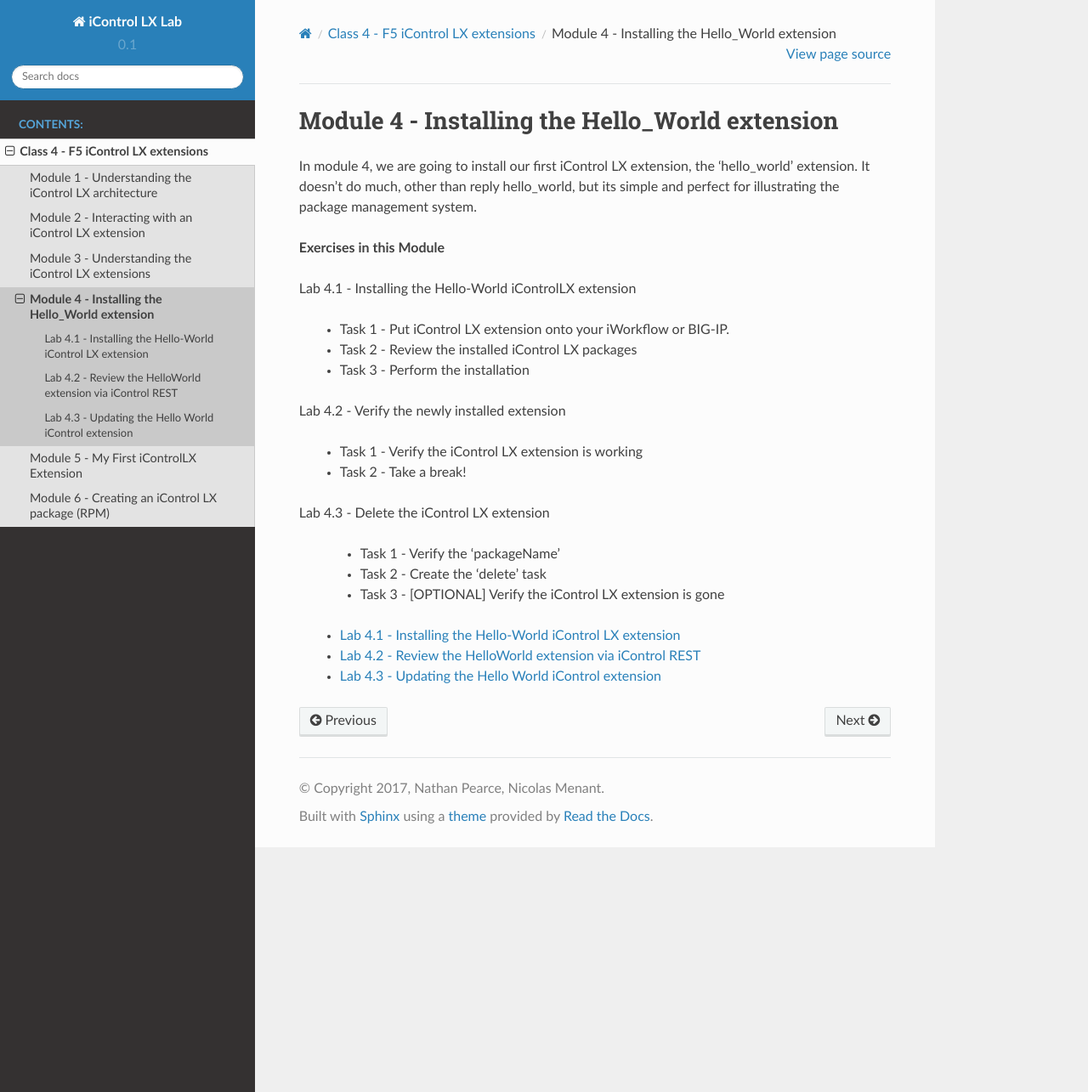
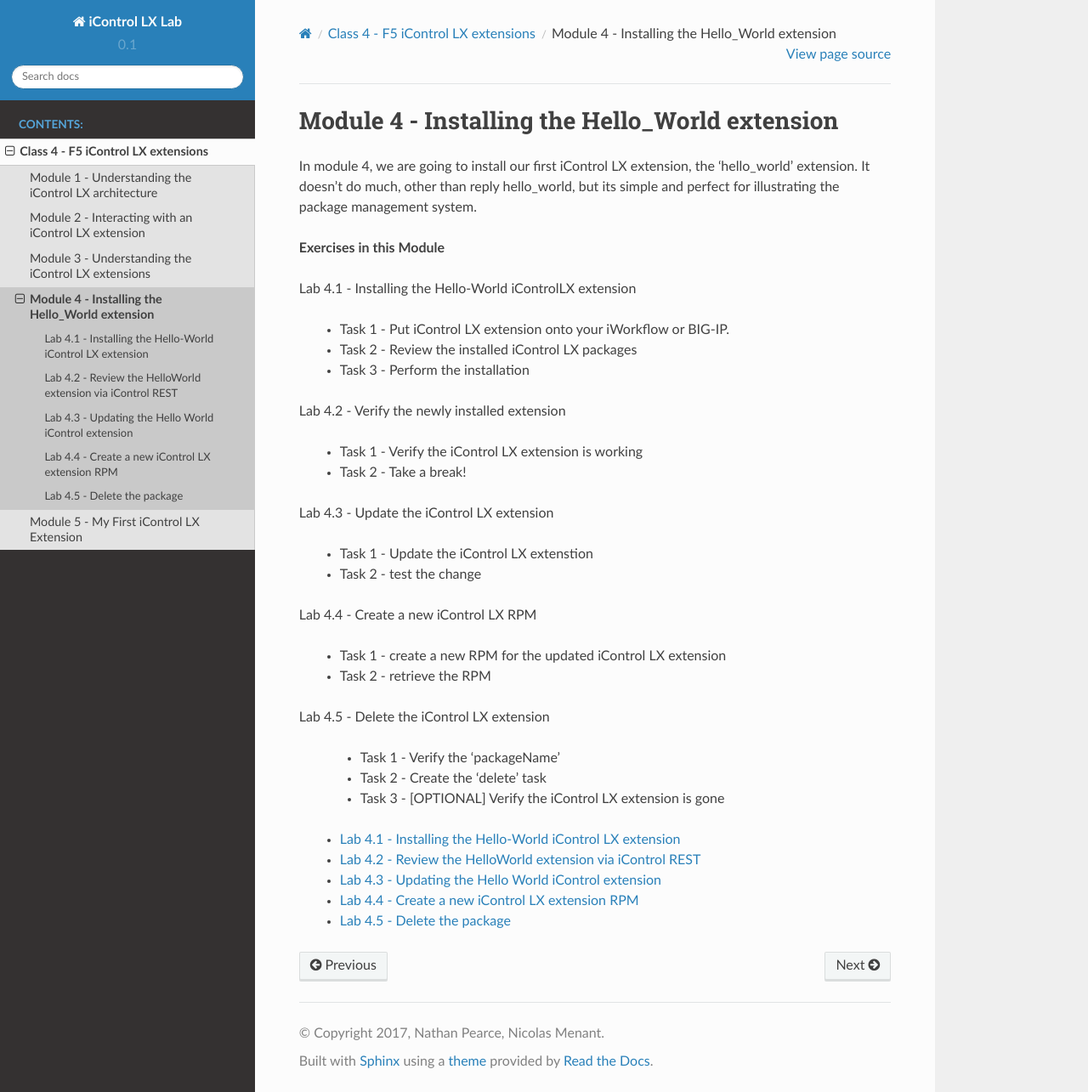
Before and after one commit to nmenant/iControl_LX_Lab, a Sphinx documentation site: the page built from docs/class4/module4/module4.rst, in a window 1280 px wide and 1285 px high. Shown: the whole window at 85% size. Built offline with Sphinx 7.4.7 and the Read the Docs theme 2.0.0, drawn with Linux system fonts in a browser that asks for light colours.

Commit message:
removed module6, updated class4 to do update and RPM creation

```diff
--- a/docs/class4/module4/lab1.rst
+++ b/docs/class4/module4/lab1.rst
@@ -39,6 +39,7 @@
 
 
 Task 3  - Perform the installation
+^^^^^^^^^^^^^^^^^^^^^^^^^^^^^^^^^^
 
 The installation is performed via the iControl REST API package-management-tasks
 service. Performing an HTTP POST to this service with the 'INSTALL' operation,
--- a/docs/class4/module4/module4.rst
+++ b/docs/class4/module4/module4.rst
@@ -18,7 +18,17 @@
   * Task 1 - Verify the iControl LX extension is working
   * Task 2 - Take a break!
 
-Lab 4.3 - Delete the iControl LX extension
+Lab 4.3 - Update the iControl LX extension
+
+  * Task 1 - Update the iControl LX extenstion
+  * Task 2 - test the change
+
+Lab 4.4 - Create a new iControl LX RPM
+
+  * Task 1 - create a new RPM for the updated iControl LX extension
+  * Task 2 - retrieve the RPM
+
+Lab 4.5 - Delete the iControl LX extension
 
   * Task 1 - Verify the 'packageName'
   * Task 2 - Create the 'delete' task
```
Also changed, not shown: docs/class4/module4/lab4.rst (renamed from docs/class4/module6/module6.rst, +3 -12 lines), docs/class4/module4/lab5.rst (added, +60 -0 lines), docs/class4/module5/module5.rst (+3 -4 lines).
